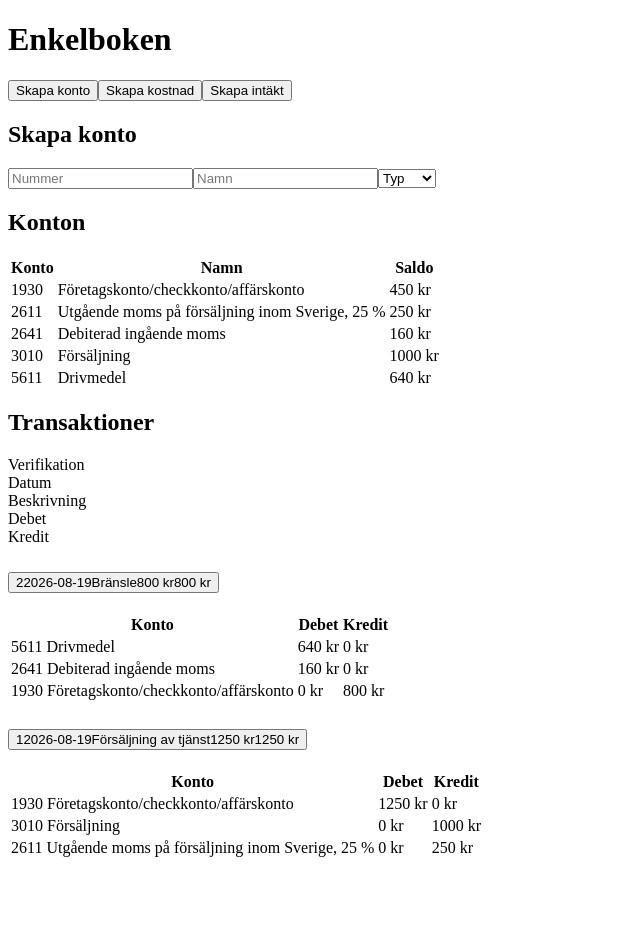
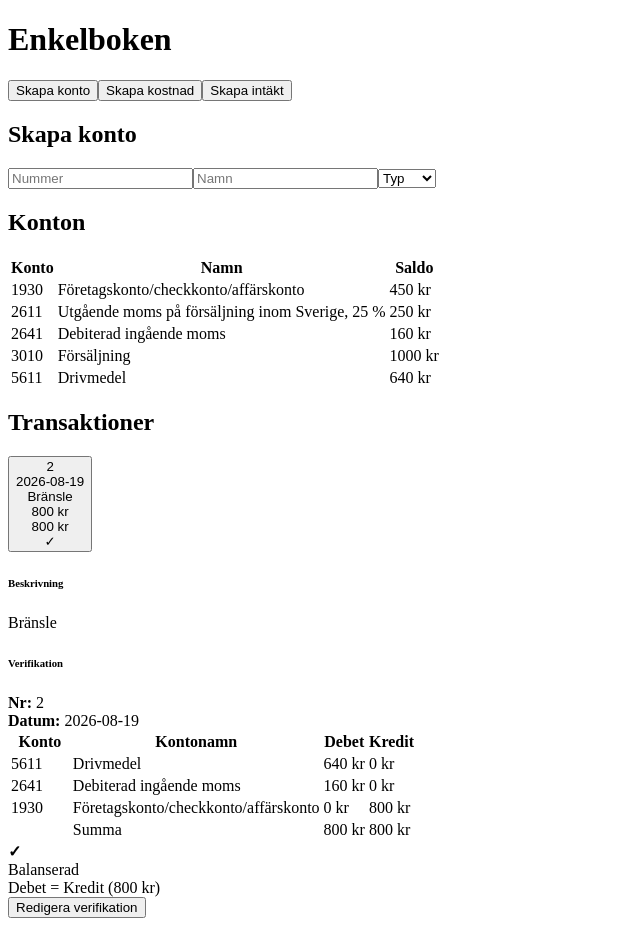
Before and after one commit to jesperlamberg/enklaboken, a Next.js app in the folder frontend/: page / in a window 1280 px wide. Shown: the top 936 px of the page, without its empty margins (0-640 px from the left). Before the commit the page ends 868 px from the top, so only its background shows below. Built offline with nearby package versions, Linux system fonts and the light colour scheme.

Commit message:
Refactor VouchersTable: enhance layout with BalanceIndicator and VoucherEntryRow components

```diff
--- a/frontend/app/components/VouchersTable.tsx
+++ b/frontend/app/components/VouchersTable.tsx
@@ -1,5 +1,6 @@
 import { Account } from "../models/Account";
 import { Voucher } from "../models/Voucher";
+import { VoucherEntry } from "../models/VoucherEntry";
 import { getVoucherTotal } from "../services/VoucherService";
 
 type VouchersTableProps = {
@@ -7,68 +8,214 @@ type VouchersTableProps = {
   accounts: Account[];
 };
 
-export function VouchersTable({ vouchers, accounts }: VouchersTableProps) {
-  function getAccountLabel(accountId: number) {
-    const account = accounts.find((a) => a.id === accountId);
-    return account ? `${account.number} ${account.name}` : `Konto ${accountId}`;
+type BalanceIndicatorProps = {
+  balanced: boolean;
+  size: "small" | "large";
+};
+
+function BalanceIndicator({ balanced, size }: BalanceIndicatorProps) {
+  const isLarge = size === "large";
+  const statusClass = balanced
+    ? "border-success text-success"
+    : "border-warning text-warning";
+  const dimension = isLarge ? "2.8rem" : "2.4rem";
+
+  return (
+    <span
+      className={`d-inline-flex align-items-center justify-content-center border border-2 rounded-circle ${statusClass}${
+        isLarge ? " me-3 flex-shrink-0" : ""
+      }`}
+      style={{ width: dimension, height: dimension }}
+      title={balanced ? "Balanserad" : "Obalanserad"}
+    >
+      {isLarge ? <strong>{balanced ? "✓" : "!"}</strong> : balanced ? "✓" : "!"}
+    </span>
+  );
 }
 
+function VoucherEntryRow({
+  entry,
+  account,
+}: {
+  entry: VoucherEntry;
+  account: Account | undefined;
+}) {
   return (
+    <tr>
+      <td>{account?.number ?? entry.accountId}</td>
+      <td>{account?.name ?? `Konto ${entry.accountId}`}</td>
+      <td className="text-end">{entry.debit} kr</td>
+      <td className="text-end">{entry.credit} kr</td>
+    </tr>
+  );
+}
+
+function BalanceFeedback({
+  balanced,
+  debitTotal,
+  creditTotal,
+}: {
+  balanced: boolean;
+  debitTotal: number;
+  creditTotal: number;
+}) {
+  const statusClass = balanced
+    ? "border-success bg-success-subtle"
+    : "border-warning bg-warning-subtle";
+  const labelClass = balanced ? "text-success" : "text-warning-emphasis";
+
+  return (
+    <div className={`mt-3 p-3 border rounded ${statusClass}`}>
+      <div className="d-flex align-items-center">
+        <BalanceIndicator balanced={balanced} size="large" />
+        <div>
+          <div className={`fw-bold ${labelClass}`}>
+            {balanced ? "Balanserad" : "Obalanserad"}
+          </div>
+          <div className="small">
+            {balanced
+              ? `Debet = Kredit (${debitTotal} kr)`
+              : `Debet (${debitTotal} kr) ≠ Kredit (${creditTotal} kr)`}
+          </div>
+        </div>
+        <button
+          type="button"
+          className="btn btn-outline-secondary ms-auto"
+          onClick={(event) => event.stopPropagation()}
+        >
+          Redigera verifikation
+        </button>
+      </div>
+    </div>
+  );
+}
+
+export function VouchersTable({
+  vouchers,
+  accounts,
+}: VouchersTableProps) {
+  const accountsById = new Map(accounts.map((account) => [account.id, account]));
+
+  return (
+    <div>
+      <h2 className="mb-4">Transaktioner</h2>
       <div className="accordion" id="vouchersAccordion">
-      <div className="row fw-bold px-3 py-2">
-        <div className="col">Verifikation</div>
-        <div className="col">Datum</div>
-        <div className="col">Beskrivning</div>
-        <div className="col">Debet</div>
-        <div className="col">Kredit</div>
-      </div>
         {vouchers.map((voucher) => {
           const collapseId = `voucher-collapse-${voucher.id}`;
+
+          const debitTotal = getVoucherTotal(voucher, "debit");
+          const creditTotal = getVoucherTotal(voucher, "credit");
+          const balanced = debitTotal === creditTotal;
+
           return (
             <div className="accordion-item" key={voucher.id}>
               <h2 className="accordion-header">
                 <button
-                className="accordion-button collapsed"
+                  className="accordion-button collapsed py-3"
                   type="button"
                   data-bs-toggle="collapse"
                   data-bs-target={`#${collapseId}`}
                   aria-expanded="false"
                   aria-controls={collapseId}
                 >
-                <span className="row w-100">
-                  <span className="col">{voucher.voucherNumber}</span>
-                  <span className="col">{voucher.date}</span>
-                  <span className="col">{voucher.description}</span>
-                  <span className="col text-end">{getVoucherTotal(voucher, "debit")} kr</span>
-                  <span className="col text-end">{getVoucherTotal(voucher, "credit")} kr</span>
-                </span>
+                  <div className="container-fluid px-0">
+                    <div className="row align-items-center g-0">
+                      <div className="col-1">
+                        <span>{voucher.id}</span>
+                      </div>
+                      <div className="col-2">
+                        <span>{voucher.date}</span>
+                      </div>
+                      <div className="col">
+                        <span>{voucher.description}</span>
+                      </div>
+                      <div className="col-2 text-end">
+                        <span>{debitTotal} kr</span>
+                      </div>
+                      <div className="col-2 text-end">
+                        <span>{creditTotal} kr</span>
+                      </div>
+                      <div className="col-1 text-center">
+                        <BalanceIndicator balanced={balanced} size="small" />
+                      </div>
+                    </div>
+                  </div>
                 </button>
               </h2>
-            <div id={collapseId} className="accordion-collapse collapse">
+              <div
+                id={collapseId}
+                className="accordion-collapse collapse"
+                data-bs-parent="#vouchersAccordion"
+              >
                 <div className="accordion-body">
-                <table className="table table-hover">
+                  <div className="row mb-4">
+                    <div className="col-md-7">
+                      <h6 className="fw-bold">Beskrivning</h6>
+
+                      <p className="mb-0">
+                        {voucher.description}
+                      </p>
+                    </div>
+                    <div className="col-md-5 mt-3 mt-md-0">
+                      <h6 className="fw-bold">Verifikation</h6>
+
+                      <div className="text-muted">
+                        <div>
+                          <strong>Nr:</strong> {voucher.id}
+                        </div>
+
+                        <div>
+                          <strong>Datum:</strong> {voucher.date}
+                        </div>
+                      </div>
+                    </div>
+                  </div>
+                  <div className="table-responsive">
+                    <table className="table table-hover mb-0">
                       <thead>
                         <tr>
-                      <th>Konto</th>
-                      <th>Debet</th>
-                      <th>Kredit</th>
+                          <th style={{ width: "15%" }}>Konto</th>
+                          <th>Kontonamn</th>
+                          <th className="text-end">Debet</th>
+                          <th className="text-end">Kredit</th>
                         </tr>
                       </thead>
                       <tbody>
                         {voucher.entries.map((entry, index) => (
-                      <tr key={index}>
-                        <td>{getAccountLabel(entry.accountId)}</td>
-                        <td className="text-end">{entry.debit} kr</td>
-                        <td className="text-end">{entry.credit} kr</td>
-                      </tr>
+                          <VoucherEntryRow
+                            key={`${entry.accountId}-${index}`}
+                            entry={entry}
+                            account={accountsById.get(entry.accountId)}
+                          />
                         ))}
                       </tbody>
+                      <tfoot>
+                        <tr className="table-light fw-bold">
+                          <td></td>
+                          <td className="text-end">Summa</td>
+
+                          <td className="text-end">
+                            {debitTotal} kr
+                          </td>
+
+                          <td className="text-end">
+                            {creditTotal} kr
+                          </td>
+                        </tr>
+                      </tfoot>
                     </table>
+                  </div>
+                  <BalanceFeedback
+                    balanced={balanced}
+                    debitTotal={debitTotal}
+                    creditTotal={creditTotal}
+                  />
                 </div>
               </div>
             </div>
           );
         })}
       </div>
+    </div>
   );
 }
--- a/frontend/app/page.tsx
+++ b/frontend/app/page.tsx
@@ -52,7 +52,6 @@ export default function Home() {
           <AccountsTable accounts={accounts} vouchers={vouchers} />
         </section>
         <section className="transactions">
-          <h2>Transaktioner</h2>
           <VouchersTable vouchers={vouchers} accounts={accounts} />
         </section>
       </main>
```
Lines whose indentation alone changed are shown as unchanged.
